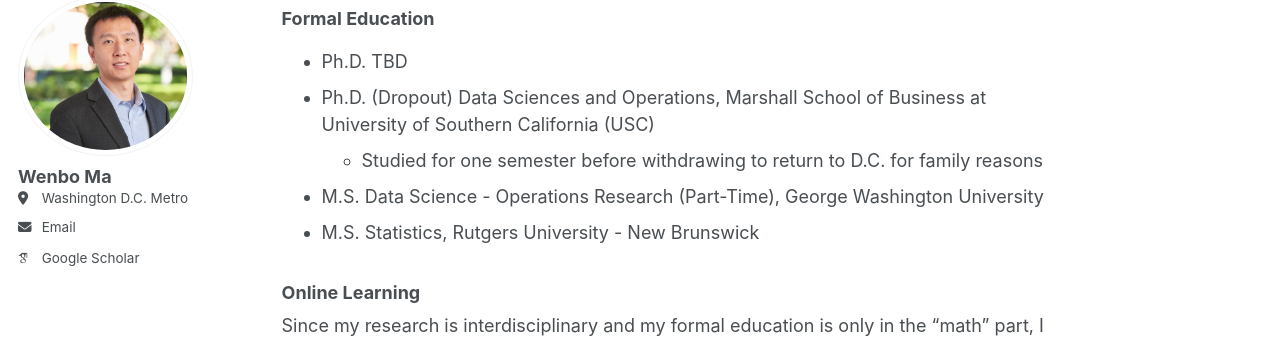
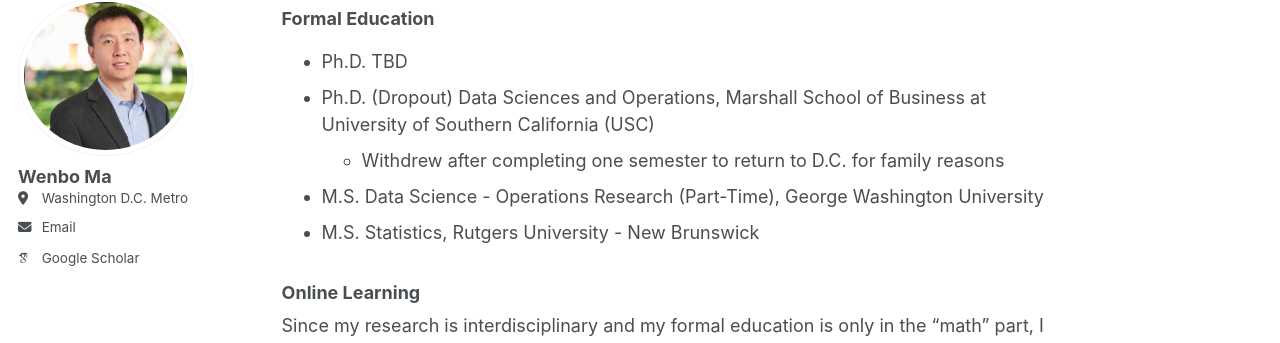
Before and after one commit to wenbo5565/wenbo5565.github.io, a Jekyll site: the page built from _pages/about.md, in a window 1280 px wide and 900 px high, scrolled down 2121 px. Shown: the part 110-453 px from the top of the window. Built offline with Jekyll 4.4.1, drawn with Linux system fonts in a browser that asks for light colours; some web fonts are replaced.

Commit message:
Update about.md

```diff
--- a/_pages/about.md
+++ b/_pages/about.md
@@ -69,7 +69,7 @@ Outside of work, I enjoy playing and watching sports — particularly tennis, ba
 ### Formal Education
 - Ph.D. TBD
 - Ph.D. (Dropout) Data Sciences and Operations, Marshall School of Business at University of Southern California (USC)
-  - Studied for one semester before withdrawing to return to D.C. for family reasons
+  - Withdrew after completing one semester to return to D.C. for family reasons
 - M.S. Data Science - Operations Research (Part-Time), George Washington University
 - M.S. Statistics, Rutgers University - New Brunswick
 
```
